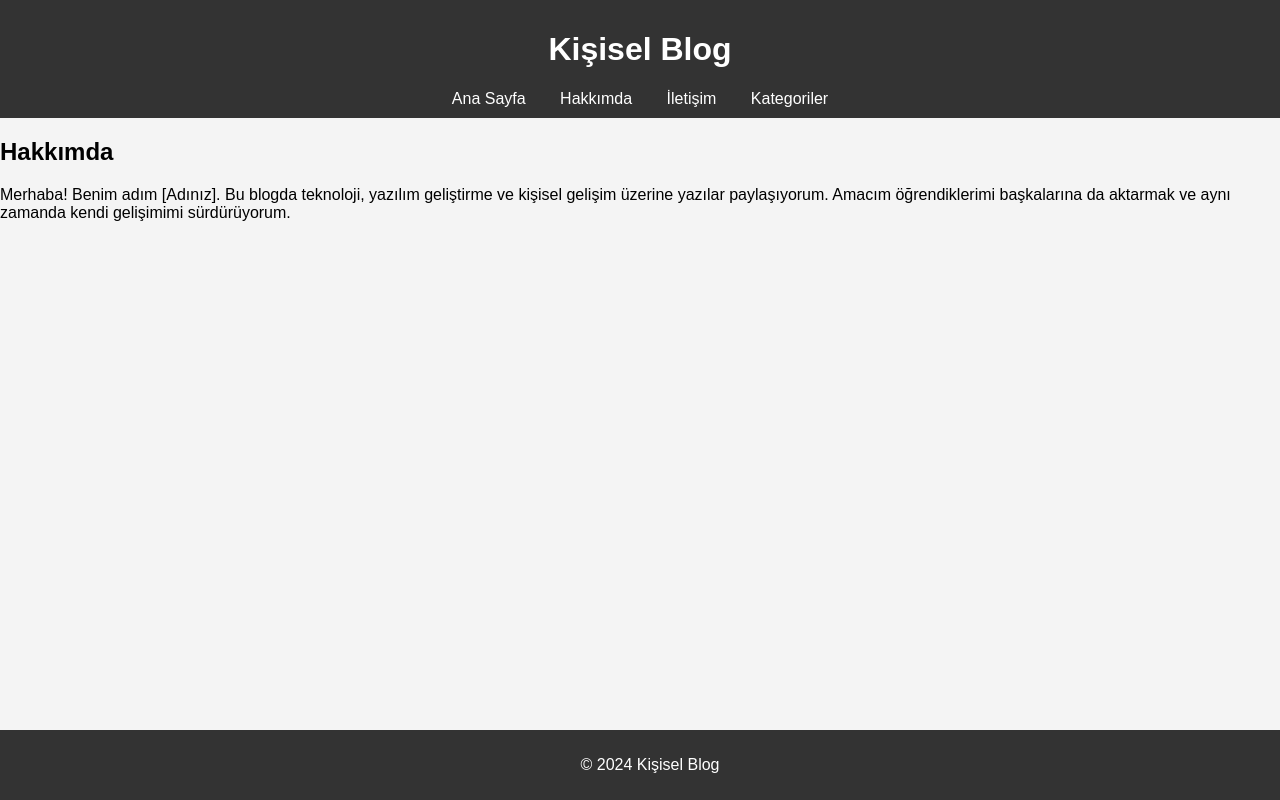
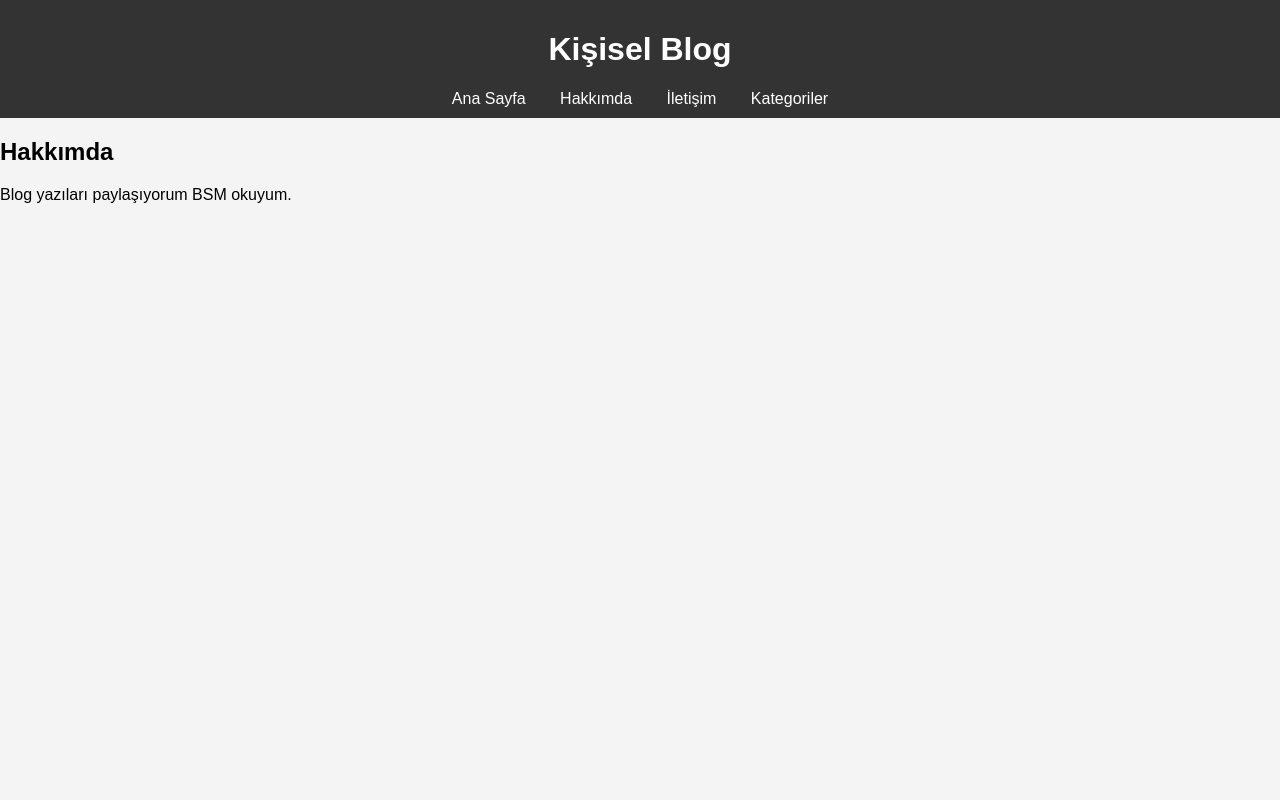
Before and after one commit to tokyoking/test, a plain HTML site: page about.html in a window 1280 px wide. Drawn offline with Linux system fonts and the light colour scheme.

Commit message:
Update about.html

```diff
--- a/about.html
+++ b/about.html
@@ -2,7 +2,7 @@
 <html lang="tr">
 <head>
     <meta charset="UTF-8">
-    <meta name="viewport" content="width=device-width, initial-scale=1.0">
+    <meta name="viewport" content="width=device-width">
     <title>Hakkımda</title>
     <link rel="stylesheet" href="styles.css">
 </head>
@@ -20,12 +20,9 @@
     <main>
         <section class="about">
             <h2>Hakkımda</h2>
-            <p>Merhaba! Benim adım [Adınız]. Bu blogda teknoloji, yazılım geliştirme ve kişisel gelişim üzerine yazılar paylaşıyorum. Amacım öğrendiklerimi başkalarına da aktarmak ve aynı zamanda kendi gelişimimi sürdürüyorum.</p>
+            <p>Blog yazıları paylaşıyorum BSM okuyum.</p>
         </section>
     </main>
 
-    <footer>
-        <p>&copy; 2024 Kişisel Blog</p>
-    </footer>
 </body>
 </html>
```
